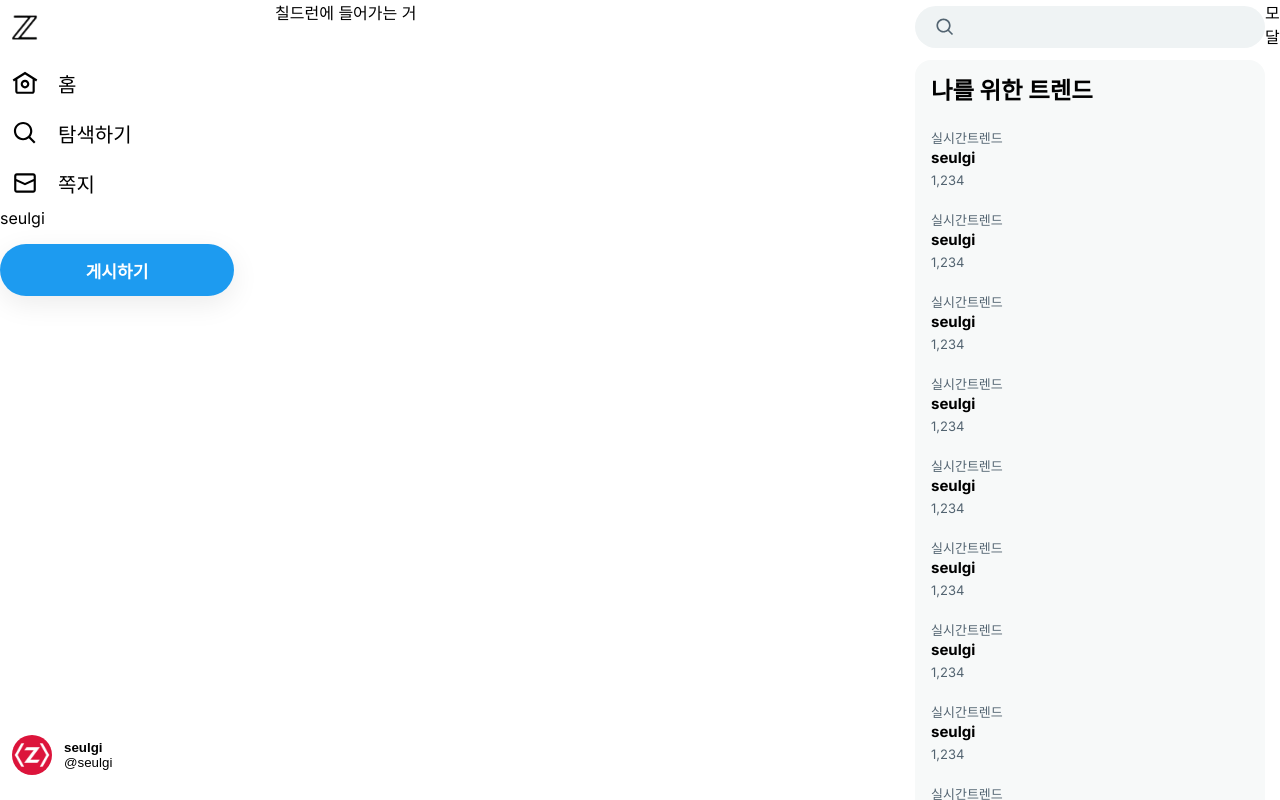
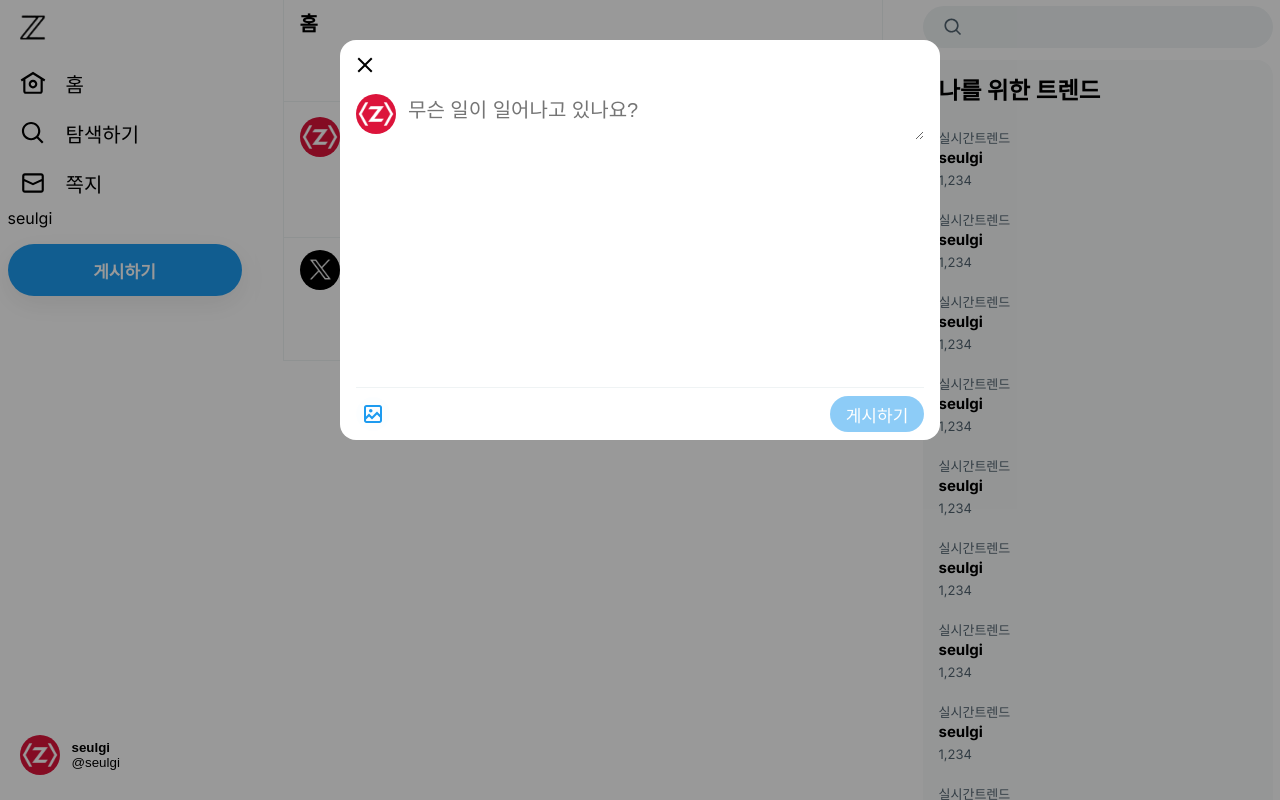
Before and after one commit to Jooseulgi/next-sns-service, a Next.js app: page /compose/tweet in a window 1280 px wide. Built offline with nearby package versions, Linux system fonts and the light colour scheme.

Commit message:
feat: :art: 게시하기 모달 추가

```diff
--- /dev/null
+++ b/src/app/(afterLogin)/@modal/compose/tweet/modal.module.css
@@ -0,0 +1,139 @@
+.modalBackground {
+  width: 100vw;
+  height: 100%;
+  display: flex;
+  justify-content: center;
+  position: absolute;
+  z-index: 10;
+  top: 0;
+  left: 0;
+  right: 0;
+  bottom: 0;
+  background-color: rgba(0, 0, 0, 0.4);
+}
+.modal {
+  background: #ffffff;
+  position: relative;
+  top: 5%;
+  max-width: 80vw;
+  min-width: 600px;
+  max-height: 400px;
+  border-radius: 16px;
+  display: flex;
+  flex-direction: column;
+}
+
+.closeButton {
+  width: 34px;
+  height: 34px;
+  border-radius: 17px;
+  border: none;
+  cursor: pointer;
+  background-color: #fff;
+  position: absolute;
+  left: 8px;
+  top: 8px;
+  display: flex;
+  align-items: center;
+  justify-content: center;
+}
+.closeButton:hover {
+  background-color: rgba(15, 20, 25, 0.1);
+}
+
+.modalForm {
+  display: flex;
+  flex-direction: column;
+  flex: 1;
+}
+
+.modalBody {
+  padding: 0 16px;
+  flex: 1;
+  margin-top: 54px;
+  display: flex;
+  flex-direction: row;
+}
+
+.postUserSection {
+  margin-right: 12px;
+  width: 40px;
+}
+
+.postUserImage {
+  width: 40px;
+  height: 40px;
+  border-radius: 20px;
+}
+
+.postUserImage img {
+  width: 40px;
+  height: 40px;
+  border-radius: 20px;
+}
+
+.inputDiv {
+  flex: 1;
+}
+
+.input {
+  width: 100%;
+  border: none;
+  outline: none;
+  font-size: 20px;
+}
+.input::placeholder {
+  font-family: "Malgun Gothic", sans-serif;
+}
+
+.modalFooter {
+  padding: 0 16px;
+}
+
+.modalDivider {
+  width: 100%;
+  border-bottom: 1px solid rgb(239, 243, 244);
+}
+.footerButtons {
+  display: flex;
+  flex-direction: row;
+  align-items: center;
+}
+.footerButtonLeft {
+  flex: 1;
+}
+
+.uploadButton {
+  width: 34px;
+  height: 34px;
+  border: none;
+  cursor: pointer;
+  border-radius: 17px;
+  background-color: rgb(29, 155, 240, 0.01);
+  transition-duration: 0.2s;
+  transition-property: background-color;
+  display: flex;
+  align-items: center;
+  justify-content: center;
+}
+.uploadButton:hover {
+  background-color: rgb(29, 155, 240, 0.1);
+}
+.uploadButton svg {
+  fill: rgb(29, 155, 240);
+}
+
+.actionButton {
+  cursor: pointer;
+  width: 94px;
+  height: 36px;
+  border-radius: 18px;
+  border: none;
+  margin: 8px 0;
+  background-color: rgb(29, 155, 240);
+  color: white;
+  font-size: 17px;
+}
+.actionButton:disabled {
+  opacity: 0.5;
+}
--- a/src/app/(afterLogin)/@modal/compose/tweet/page.tsx
+++ b/src/app/(afterLogin)/@modal/compose/tweet/page.tsx
@@ -1,3 +1,82 @@
+"use client";
+
+import style from "./modal.module.css";
+import { useRef, useState } from "react";
+
 export default function TweetModal() {
-  return <main>모달</main>;
+  const [content, setContent] = useState();
+  const imageRef = useRef<HTMLInputElement>(null);
+  const onSubmit = () => {};
+  const onClickClose = () => {};
+  const onClickButton = () => {};
+  const onChangeContent = () => {};
+
+  const me = {
+    id: "zerohch0",
+    image: "/5Udwvqim.jpg",
+  };
+
+  return (
+    <div className={style.modalBackground}>
+      <div className={style.modal}>
+        <button className={style.closeButton} onClick={onClickClose}>
+          <svg
+            width={24}
+            viewBox="0 0 24 24"
+            aria-hidden="true"
+            className="r-18jsvk2 r-4qtqp9 r-yyyyoo r-z80fyv r-dnmrzs r-bnwqim r-1plcrui r-lrvibr r-19wmn03"
+          >
+            <g>
+              <path d="M10.59 12L4.54 5.96l1.42-1.42L12 10.59l6.04-6.05 1.42 1.42L13.41 12l6.05 6.04-1.42 1.42L12 13.41l-6.04 6.05-1.42-1.42L10.59 12z"></path>
+            </g>
+          </svg>
+        </button>
+        <form className={style.modalForm} onSubmit={onSubmit}>
+          <div className={style.modalBody}>
+            <div className={style.postUserSection}>
+              <div className={style.postUserImage}>
+                <img src={me.image} alt={me.id} />
+              </div>
+            </div>
+            <div className={style.inputDiv}>
+              <textarea
+                className={style.input}
+                placeholder="무슨 일이 일어나고 있나요?"
+                value={content}
+                onChange={onChangeContent}
+              />
+            </div>
+          </div>
+          <div className={style.modalFooter}>
+            <div className={style.modalDivider} />
+            <div className={style.footerButtons}>
+              <div className={style.footerButtonLeft}>
+                <input
+                  type="file"
+                  name="imageFiles"
+                  multiple
+                  hidden
+                  ref={imageRef}
+                />
+                <button
+                  className={style.uploadButton}
+                  type="button"
+                  onClick={onClickButton}
+                >
+                  <svg width={24} viewBox="0 0 24 24" aria-hidden="true">
+                    <g>
+                      <path d="M3 5.5C3 4.119 4.119 3 5.5 3h13C19.881 3 21 4.119 21 5.5v13c0 1.381-1.119 2.5-2.5 2.5h-13C4.119 21 3 19.881 3 18.5v-13zM5.5 5c-.276 0-.5.224-.5.5v9.086l3-3 3 3 5-5 3 3V5.5c0-.276-.224-.5-.5-.5h-13zM19 15.414l-3-3-5 5-3-3-3 3V18.5c0 .276.224.5.5.5h13c.276 0 .5-.224.5-.5v-3.086zM9.75 7C8.784 7 8 7.784 8 8.75s.784 1.75 1.75 1.75 1.75-.784 1.75-1.75S10.716 7 9.75 7z"></path>
+                    </g>
+                  </svg>
+                </button>
+              </div>
+              <button className={style.actionButton} disabled={!content}>
+                게시하기
+              </button>
+            </div>
+          </div>
+        </form>
+      </div>
+    </div>
+  );
 }
--- a/src/app/(afterLogin)/compose/tweet/page.tsx
+++ b/src/app/(afterLogin)/compose/tweet/page.tsx
@@ -1,7 +1,5 @@
-"use client";
-
-import React from "react";
+import Home from "@/app/(afterLogin)/home/page";
 
 export default function Page() {
-  return <div>칠드런에 들어가는 거 </div>;
+  return <Home />;
 }
```
